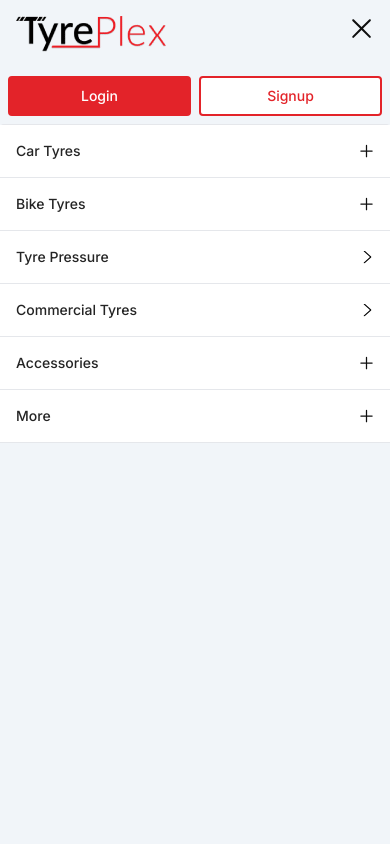
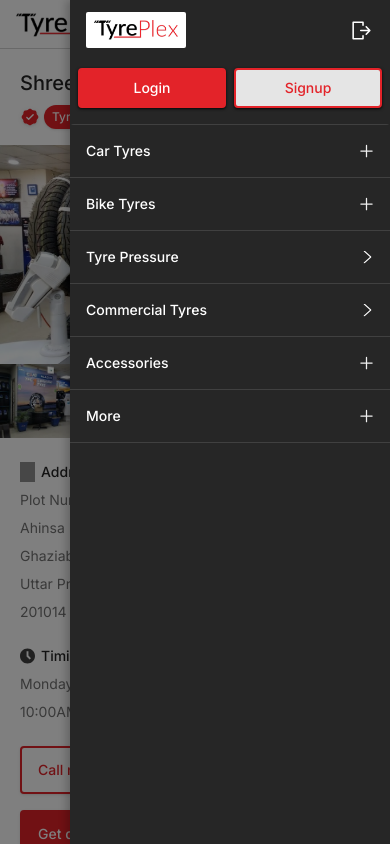
Before and after one commit to ankitc248/tyreplex-assignment, a React (Vite) app: page / in a window 390 px wide. Both pictures are taken after a click on the button 356 px from the left and 34 px from the top of the page. Shown: the top 844 px of the page. Built offline with nearby package versions, Linux system fonts and the light colour scheme; grey boxes are pictures that could not be loaded.

Commit message:
Redesigned and added black

```diff
--- a/src/components/Body/Content.jsx
+++ b/src/components/Body/Content.jsx
@@ -7,7 +7,7 @@ import Reviews from "./Sections/Reviews";
 export default function Content() {
   return (
     <div className="flex items-center justify-center">
-      <div className="max-w-screen-xl w-dvw flex flex-col gap-4 flex-wrap pt-4">
+      <div className="max-w-screen-xl w-dvw flex flex-col gap-4 flex-wrap pt-0 sm:pt-4">
         <BreadCrumbs />
         <Shop />
         <Services />
--- a/src/components/Body/Sections/Reviews.jsx
+++ b/src/components/Body/Sections/Reviews.jsx
@@ -147,7 +147,7 @@ export default function Reviews() {
 
   return (
     <section
-      className="rounded bg-white shadow overflow-hidden p-4"
+      className="sm:rounded bg-white sm:shadow overflow-hidden p-4"
       id="reviewsSection"
     >
       <ReviewHeader totalRating={totalRating} totalReviews={totalReviews} />
--- a/src/components/Body/Sections/Services.jsx
+++ b/src/components/Body/Sections/Services.jsx
@@ -6,7 +6,7 @@ export default function Services() {
     "Punctures",
   ];
   return (
-    <section className="rounded bg-white shadow overflow-hidden p-4">
+    <section className="sm:rounded bg-white sm:shadow overflow-hidden p-4">
       <h3 className="text-xl font-medium">Services offered</h3>
       <p className="text-neutral-500 text-xs">
         Wide range of expert services, from maintenance and repairs to custom
--- a/src/components/Body/Sections/Shop.jsx
+++ b/src/components/Body/Sections/Shop.jsx
@@ -11,7 +11,7 @@ const Shop = () => {
   const reviews = 2278;
 
   return (
-    <section className="rounded bg-white shadow overflow-hidden">
+    <section className="sm:rounded bg-white sm:shadow overflow-hidden">
       <div className="flex justify-between flex-wrap">
         <ShopDetails
           shopName={shopName}
@@ -51,7 +51,7 @@ const ShopDetails = ({
 
 const ShopHeader = ({ shopName, rating, reviews }) => (
   <>
-    <h1 className="text-2xl font-medium capitalize px-5">
+    <h1 className="text-xl sm:text-2xl font-medium capitalize px-5">
       {shopName.toLocaleLowerCase()}
     </h1>
     <div className="flex gap-2 flex-wrap px-5 items-center">
--- a/src/components/Body/Sections/Tyres.jsx
+++ b/src/components/Body/Sections/Tyres.jsx
@@ -17,7 +17,7 @@ export default function Tyres() {
   };
 
   return (
-    <section className="rounded bg-white shadow overflow-hidden p-4">
+    <section className="sm:rounded bg-white sm:shadow overflow-hidden p-4">
       <h3 className="text-xl font-medium">Tyres available</h3>
       <p className="text-xs text-neutral-500">Find the best tyre for you</p>
       <Filters />
--- a/src/components/Footer/Footer.jsx
+++ b/src/components/Footer/Footer.jsx
@@ -96,7 +96,7 @@ const FooterLinks = () => {
 
 export default function Footer() {
   return (
-    <footer className="rounded-t bg-white shadow overflow-hidden">
+    <footer className="rounded-t bg-white shadow overflow-hidden border-t sm:border-0">
       <div className="flex justify-between flex-wrap p-4 items-start gap-4">
         <FooterQuestionSection />
         <FooterLogo />
--- a/src/components/Navbar/MobileNavbarLinks.jsx
+++ b/src/components/Navbar/MobileNavbarLinks.jsx
@@ -3,14 +3,24 @@ import { useEffect, useState } from "react";
 const MobileNavbarLinks = ({ links, showNavbar, setShowNavbar }) => {
   const [openedDropDownIndex, setOpenedDropDownIndex] = useState(-1);
 
-  if (!showNavbar) return null;
+  // if (!showNavbar) return null;
 
   const closeOtherDropDowns = (index) => {
     setOpenedDropDownIndex(index);
   };
 
   return (
-    <div className="navbar-container fixed w-full sm:w-96 h-full z-50 bg-slate-100 top-0 right-0 overflow-y-auto pb-10 animate-swipe-in-navbar">
+    <div>
+      <div
+        className={`${
+          !showNavbar ? "hidden" : ""
+        } fixed w-full h-full z-40 bg-black bg-opacity-50 top-0 pointer-events-none`}
+      ></div>
+      <div
+        className={`fixed w-80 sm:w-96 h-full z-50 bg-neutral-800 top-0 ${
+          showNavbar ? "right-0" : "-right-full"
+        } overflow-y-auto pb-10 shadow-left transition-all`}
+      >
         <div className="flex flex-col">
           <NavbarHeader setShowNavbar={setShowNavbar} />
           <LoginSignUpButtons />
@@ -21,17 +31,25 @@ const MobileNavbarLinks = ({ links, showNavbar, setShowNavbar }) => {
           />
         </div>
       </div>
+    </div>
   );
 };
 
 const NavbarHeader = ({ setShowNavbar }) => (
-  <div className="flex justify-between p-4 items-start">
-    <img loading="lazy" src="/assets/images/TP-logo.png" alt="logo" />
+  <div className="flex justify-between p-4 py-0 my-3 items-center">
+    <img
+      loading="lazy"
+      src="/assets/images/TP-logo.png"
+      alt="logo"
+      width={100}
+      className="bg-white p-2 rounded-sm"
+    />
     <button type="button" onClick={() => setShowNavbar(false)}>
       <img
         loading="lazy"
-        src="/assets/svg-icons/close.svg"
+        src="/assets/svg-icons/exit.svg"
         alt="close"
+        className="invert"
         width={25}
         height={25}
       />
@@ -40,10 +58,10 @@ const NavbarHeader = ({ setShowNavbar }) => (
 );
 
 const NavbarList = ({ links, openedDropDownIndex, closeOtherDropDowns }) => (
-  <ul className="">
+  <ul className="mt-2">
     {links.map((details, index) => (
       <li
-        className="text-sm self-end text-nowrap hover:bg-slate-100 rounded-t relative w-full border-b first:border-t"
+        className="text-sm self-end text-nowrap rounded-t relative w-full border-b first:border-t border-neutral-700"
         key={index}
       >
         {details.link ? (
@@ -64,7 +82,7 @@ const NavbarList = ({ links, openedDropDownIndex, closeOtherDropDowns }) => (
 const ExternalLink = ({ details }) => (
   <a
     href={details.link}
-    className="hover:cursor-pointer font-medium bg-white flex p-4 justify-between"
+    className="hover:cursor-pointer font-medium bg-neutral-800 text-white flex p-4 justify-between"
     target="_blank"
     rel="noopener noreferrer"
   >
@@ -75,7 +93,7 @@ const ExternalLink = ({ details }) => (
       alt="link"
       width={13}
       height={13}
-      className="rotate-90"
+      className="rotate-90 invert"
     />
   </a>
 );
@@ -100,7 +118,7 @@ const LinkWithDropdown = ({
   return (
     <div>
       <span
-        className="font-medium bg-white flex p-4 justify-between cursor-pointer"
+        className="font-medium bg-neutral-800 text-white flex p-4 justify-between cursor-pointer"
         onClick={toggleDropdown}
       >
         {details.title}
@@ -119,6 +137,7 @@ const DropdownIcon = ({ showDropDown }) => (
         ? "/assets/svg-icons/minus.svg"
         : "/assets/svg-icons/plus.svg"
     }
+    className="invert"
     alt={showDropDown ? "close" : "open"}
     width={15}
     height={15}
@@ -129,7 +148,7 @@ const DropDown = ({ details }) => (
   <ul className="flex flex-col animate-swipe-up">
     {details.dropdown.items.map((item, index) => (
       <li
-        className="text self-end text-neutral-500 text-nowrap hover:bg-slate-100 rounded-t relative w-full border-b first:border-t last:border-0"
+        className="text self-end text-neutral-100 bg-neutral-700 text-nowraprounded-t relative w-full border-b first:border-t last:border-0 border-neutral-500"
         key={index}
       >
         <DropdownItem item={item} />
@@ -141,7 +160,7 @@ const DropDown = ({ details }) => (
 const DropdownItem = ({ item }) => (
   <a
     href={item.link}
-    className="hover:cursor-pointer font-medium p-4 py-3 bg-white flex justify-between"
+    className="hover:cursor-pointer font-medium p-4 py-3 bg-neutral-700 flex justify-between"
     target="_blank"
     rel="noopener noreferrer"
   >
@@ -159,7 +178,7 @@ const DropdownItem = ({ item }) => (
       alt="link"
       width={10}
       height={10}
-      className="rotate-90 contrast-0"
+      className="rotate-90 invert"
     />
   </a>
 );
@@ -169,13 +188,13 @@ const LoginSignUpButtons = () => {
     <div className="flex p-2 gap-2">
       <button
         type="button"
-        className="border-2 flex-1 border-accent bg-accent text-white rounded p-2 text-sm font-medium"
+        className="border-2 flex-1 border-accent bg-accent text-white rounded p-2 text-sm font-medium shadow shadow-neutral-950"
       >
         Login
       </button>
       <button
         type="button"
-        className="border-2 flex-1 border-accent text-accent rounded bg-white p-2 text-sm font-medium"
+        className="border-2 flex-1 border-accent text-accent rounded bg-neutral-200 p-2 text-sm font-medium shadow shadow-neutral-950"
       >
         Signup
       </button>
--- a/src/components/Navbar/Navbar.jsx
+++ b/src/components/Navbar/Navbar.jsx
@@ -28,11 +28,11 @@ export default function Navbar() {
   return (
     <>
       <nav
-        className={`bg-white flex w-dvw justify-center content-center shadow shadow-gray-300 sticky top-0 z-50 ${
+        className={`bg-white flex w-dvw justify-center content-center border-b border-neutral-300 sm:border-0 sm:shadow shadow-gray-300 sticky top-0 z-20 ${
           isVisible ? "" : "-translate-y-full"
         } transition-all`}
       >
-        <div className="max-w-screen-xl w-dvw flex justify-between items-center flex-wrap px-4 py-4 lg:py-0">
+        <div className="max-w-screen-xl w-dvw flex justify-between items-center flex-wrap px-4 py-2 lg:py-0">
           <Logo />
           <NavbarLinks links={navbarLinks} />
           <button
@@ -43,8 +43,8 @@ export default function Navbar() {
             <img
               loading="lazy"
               src="/assets/svg-icons/menu-fries.svg"
-              width={36}
-              height={36}
+              width={30}
+              height={30}
             />
           </button>
           <LoginButton />
@@ -69,6 +69,7 @@ function Logo() {
           className="inline-block"
           alt="Tyre plex"
           height={200}
+          width={100}
         />
       </a>
     </div>
--- a/src/components/Navbar/NavbarLinks.jsx
+++ b/src/components/Navbar/NavbarLinks.jsx
@@ -49,7 +49,7 @@ function NavbarLink({ details, index }) {
 function DropDownMenu({ details, direction }) {
   return (
     <div
-      className={`absolute top-[56px] z-10 ${direction} bg-white rounded-b text-sm shadow shadow-gray-300 p-2 w-max animate-swipe-up opacity-0 z-50`}
+      className={`absolute top-[56px] z-10 ${direction} bg-neutral-700 text-white rounded-b-xl text-sm shadow shadow-neutral-950 p-2 w-max animate-swipe-up opacity-0 z-50`}
     >
       {details.dropDownTitle && (
         <span className="inline-block p-3 uppercase w-auto text-xs font-semibold">
@@ -74,7 +74,7 @@ function DropDownItem({ item }) {
     <li className="rounded">
       <a
         href={item.link}
-        className="text-inherit p-3 flex justify-between items-center hover:bg-slate-100 rounded hover:cursor-pointer gap-2"
+        className="text-inherit p-3 flex justify-between items-center hover:bg-slate-100 rounded hover:cursor-pointer gap-2 transition-colors"
         target="_blank"
         rel="noopener noreferrer"
       >
--- a/src/index.css
+++ b/src/index.css
@@ -45,3 +45,9 @@ body {
   color: #242424;
   overflow-x: hidden;
 }
+
+@media screen and (max-width: 640px) {
+  body {
+    background-color: #FFF;
+  }
+}
```
Also changed, not shown: public/assets/svg-icons/exit.svg (added), 6 other files (tests, documents, lock files or other folders). Lines whose indentation alone changed are shown as unchanged.
